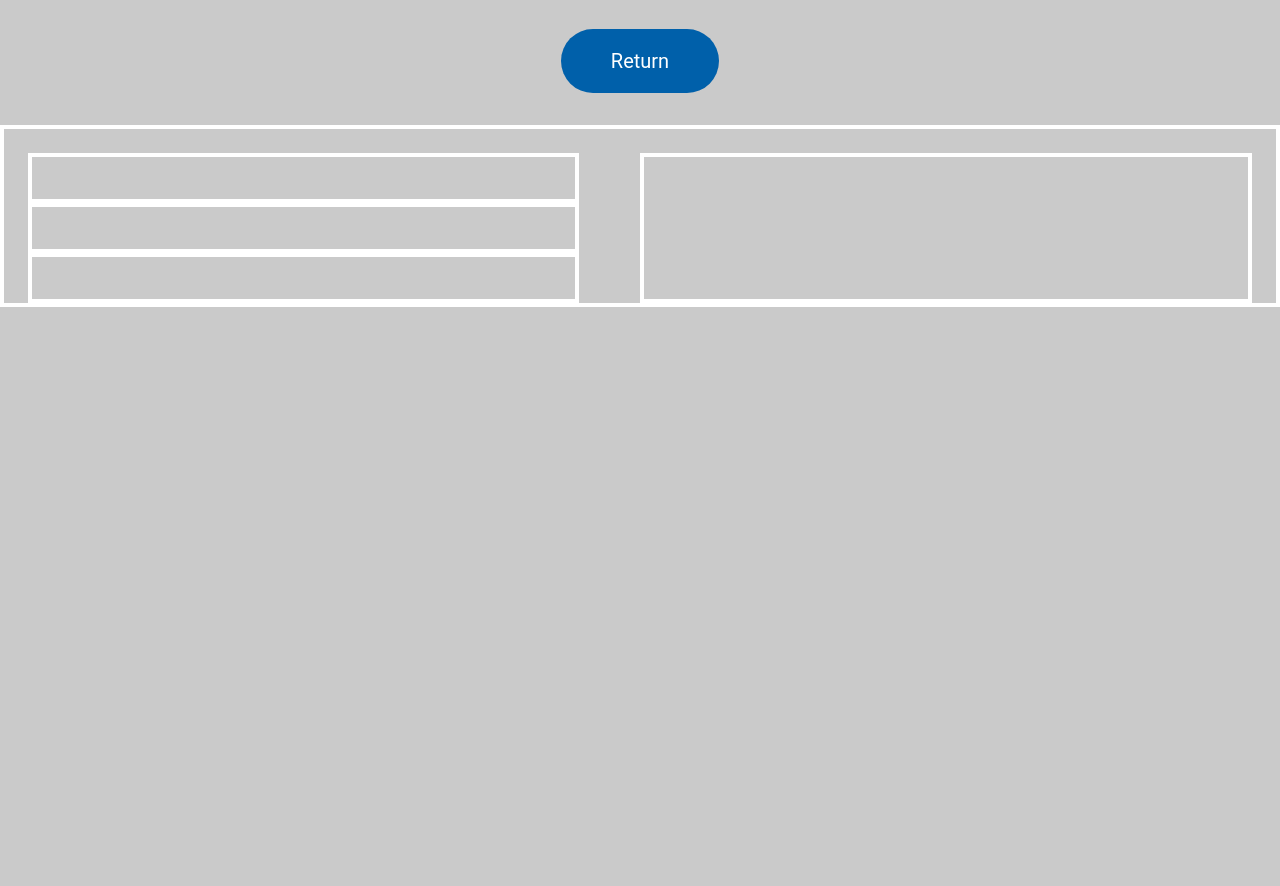
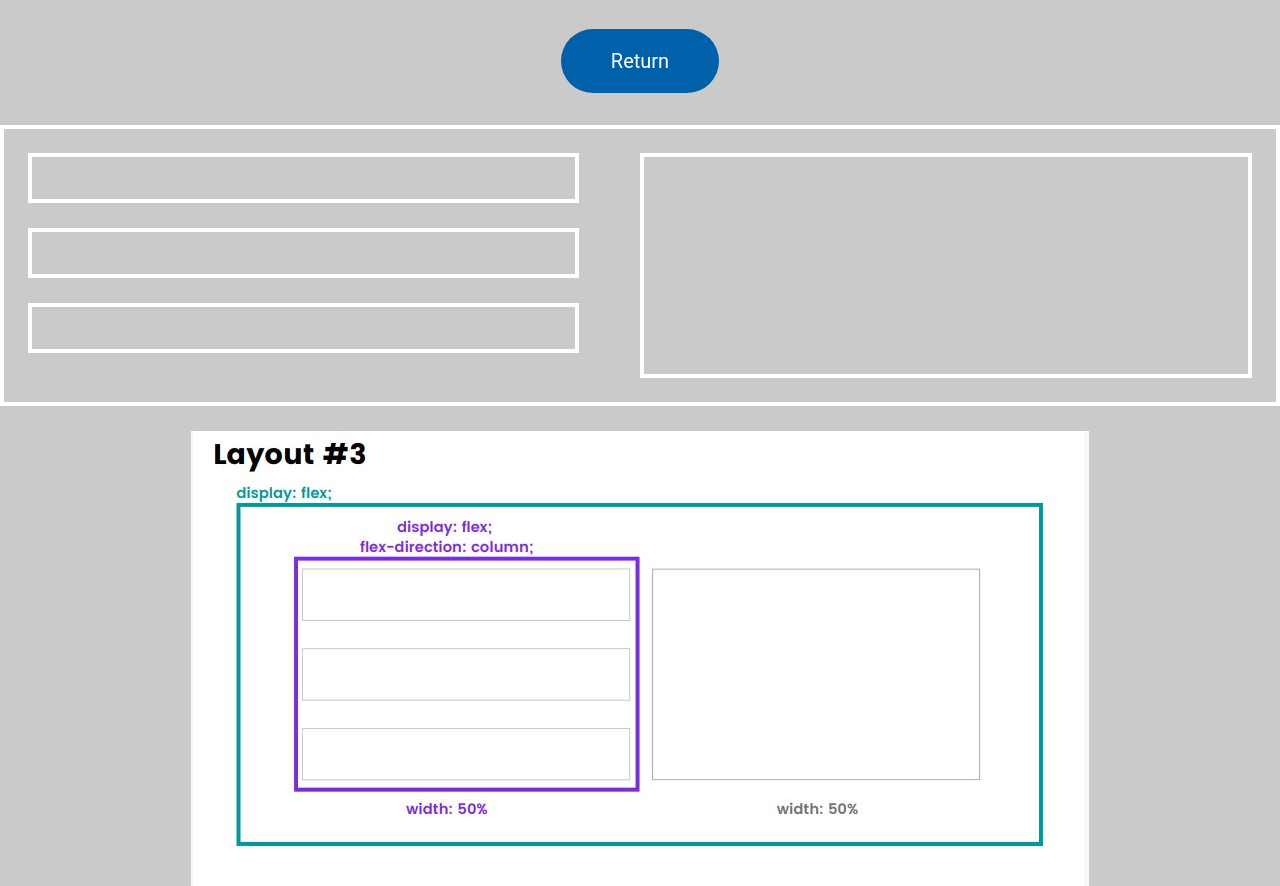
Before and after one commit to ARA90AR90/Box-Methods, a plain HTML site: page layout3.html in a window 1280 px wide. Shown: the part 148-1034 px from the top of the page. Before the commit the page ends 800 px from the top, so only its background shows below. Drawn offline with Linux system fonts and the light colour scheme.

Commit message:
finished layout 3 and fixed minor errors

```diff
--- a/layout3.html
+++ b/layout3.html
@@ -26,5 +26,9 @@
       </div>
       <div class="large-box-3"></div>
     </div>
+
+    <div class="image">
+      <img src="./assets/layout3.JPG" alt="layout 3" />
+    </div>
   </body>
 </html>
--- a/styles.css
+++ b/styles.css
@@ -184,9 +184,10 @@ h2{
 
 /*Layout 3 */
 
+
 .container-3{
     border: 4px solid white;
-    padding: 24px 24px 0 24px;
+    padding: 24px 24px 24px 24px;
     display: flex;
     justify-content: space-between;
 }
@@ -194,6 +195,7 @@ h2{
 .box-3{
     border: 4px solid white;
     height: 50px;
+    margin-bottom: 25px;
 }
 
 .box-wrapper-3{
```
Also changed, not shown: assets/layout3.JPG (added).
